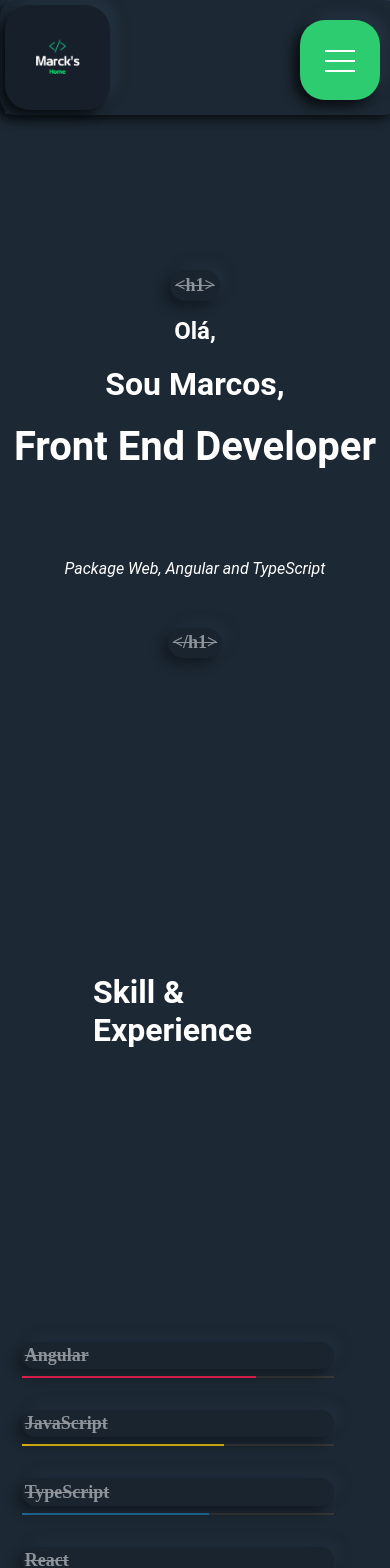
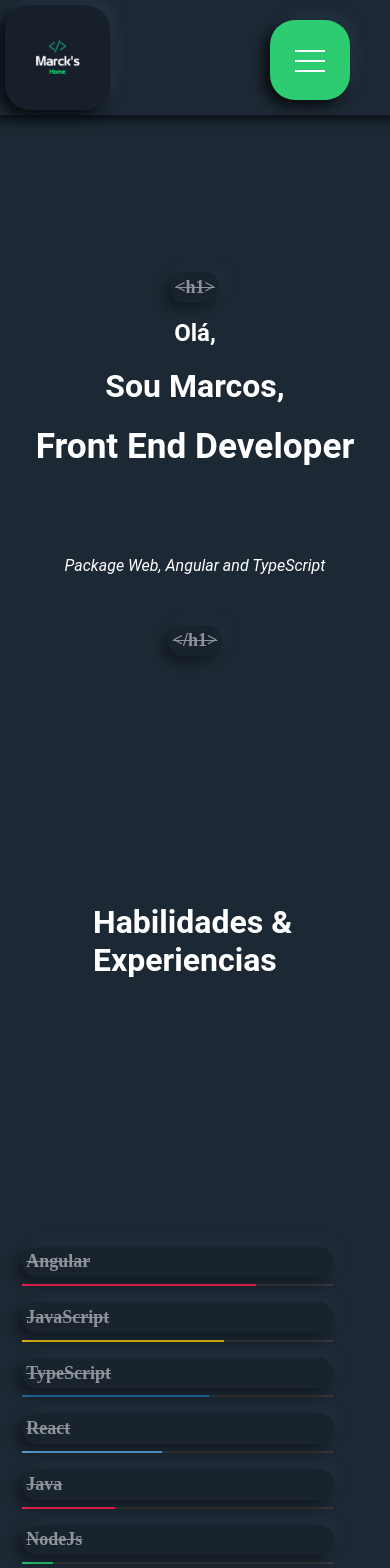
Before and after one commit to Marck45/MarckNewPage, an Angular app: page /myskills in a window 390 px wide. Shown: the top 1568 px of the page. Built offline with nearby package versions, Linux system fonts and the light colour scheme.

Commit message:
responsividade mobile do footer

```diff
--- a/src/app/component/contact/contact.component.ts
+++ b/src/app/component/contact/contact.component.ts
@@ -44,6 +44,9 @@ export class ContactComponent implements OnInit {
 
     // Usar o método reset para limpar os controles na tela
     this.formCliente.reset(new  Cliente());
+
+    alert('Os dados foram cadastrados e enviados');
+
   }
 
 }
--- a/src/app/component/footer/footer.component.css
+++ b/src/app/component/footer/footer.component.css
@@ -83,15 +83,11 @@
   @media (min-width:320px) and (max-width: 425px){
 
         .logo-container{
-            width: 30%;
-        }
-
-        .logo-container img{
-            width: 90%;
+            display: none;
         }
 
         .stats{
-            width: 30%;
+            width: 50%;
             font-size: 0.5rem;
             padding: 0.5rem;
             text-align: center;
@@ -100,7 +96,7 @@
         .social-media{
             display: flex;
             flex-direction: column;
-            width: 40%;
+            width: 50%;
         }
 
         .social-media li a svg {
--- a/src/app/component/home-about/home-about.component.css
+++ b/src/app/component/home-about/home-about.component.css
@@ -90,6 +90,25 @@ p{
 
 /* responsive home */
 
+@media (min-width:425px) and (max-width: 768px){
+    .hi{
+        font-size: 1.5rem;
+    }
+
+    .marcos{
+        font-size: 2rem;
+    }
+
+    .front{
+        font-size: 2.2rem;
+    }
+
+    p{
+        font-size: 1rem;
+    }
+
+}
+
 @media (min-width:320px) and (max-width: 425px){
 
     .hi{
@@ -101,7 +120,7 @@ p{
     }
 
     .front{
-        font-size: 2.5rem;
+        font-size: 2.2rem;
     }
 
     p{
@@ -109,3 +128,9 @@ p{
     }
 
 }
+
+@media (width: 320px){
+    .front{
+        font-size: 2rem;
+    }
+}
--- a/src/app/component/myskills/myskills.component.css
+++ b/src/app/component/myskills/myskills.component.css
@@ -1,6 +1,9 @@
 /* configuração geral */
 main{
     height: 100vh;
+    display: flex;
+    align-items: center;
+    justify-content: center;
 }
 
 /* layout da home */
@@ -49,7 +52,7 @@ span{
 
 .skills p{
     font-size: 1rem;
-    margin: 50px;
+    margin: 30px;
     transition: 0.8s;
 }
 
@@ -68,12 +71,8 @@ span{
     padding-right: 35px;
 }
 
-.grafic{
-    padding: 50px 0px 0px 0px;
-}
-
 .chart {
-    margin-bottom: 2rem;
+    margin-bottom: 1rem;
 }
 
 .chart span {
@@ -81,6 +80,7 @@ span{
     font-family: font-file-82132;
     margin-bottom: 7px;
     display: block;
+    padding: 0.3rem;
 }
 
 .chart footer {
--- a/src/app/component/myskills/myskills.component.html
+++ b/src/app/component/myskills/myskills.component.html
@@ -2,7 +2,7 @@
   <div class="page-inner">
     <div class="skills">
       <span class="tags top-tags"> &lt;h2&gt; <br /> </span>
-      <h1>Skill & Experience</h1>
+      <h1>Habilidades & Experiencias</h1>
       <span class="tags top-tags"> &lt;/h2&gt; <br /> </span>
 
       <span class="tags top-tags"> &lt;p&gt; <br /> </span>
--- a/src/app/component/nav-aside-bar/nav-aside-bar.component.css
+++ b/src/app/component/nav-aside-bar/nav-aside-bar.component.css
@@ -3,15 +3,15 @@
 }
 
 .nav-container {
-    display:flex;
+  display: flex;
   text-align: center;
   position: fixed;
   min-width: 100%;
-    border-radius: 17px;
   background: #1C2833 solid;
-    box-shadow:  -5px 5px 10px #0b1014,
+  box-shadow: -5px 5px 10px #0b1014,
     5px -5px 10px #2d4052;
   padding: 0.3rem;
+  z-index: 10;
 }
 
 .logo {
@@ -24,7 +24,7 @@
   height: 100%;
   border-radius: 25px;
   background: #17202A;
-    box-shadow:  -6px 6px 12px #090d11,
+  box-shadow: -6px 6px 12px #090d11,
     6px -6px 12px #253343;
 }
 
@@ -51,7 +51,7 @@
   justify-content: space-around;
   align-items: center;
   font-size: 1rem;
-    min-width: 200px;
+  min-width: 150px;
 }
 
 .nav-bar li a {
@@ -66,9 +66,9 @@
 /* Change the link color to #111 (black) on hover */
 .nav-bar li a:hover {
   color: #2ECC71;
-    border-radius: 25px;
+  border-radius: 45rem;
   background: #17202A;
-    box-shadow:  -6px 6px 12px #090d11,
+  box-shadow: -6px 6px 12px #090d11,
     6px -6px 12px #253343;
   padding: 1rem;
 }
@@ -110,7 +110,7 @@
 .nav-social li a:hover {
   color: #2ECC71;
   background: #17202A;
-    box-shadow:  -6px 6px 12px #090d11,
+  box-shadow: -6px 6px 12px #090d11,
     6px -6px 12px #253343;
   border-radius: 25px;
 }
@@ -122,21 +122,21 @@
 
 /* menu toggle css*/
 
-.menu{
+.menu {
   display: flex;
   justify-content: flex-start;
   align-items: center;
+  max-width: 100%;
 }
 
 label .menu {
   position: absolute;
-  right: 20px;
+  right: 50px;
   top: 20px;
-  z-index: 100;
   width: 80px;
   height: 80px;
   background: #2ECC71;
-  box-shadow:  -6px 6px 12px #090d11,
+  box-shadow: -6px 6px 12px #090d11,
     6px -6px 12px #253343;
   border-radius: 25px;
   -webkit-transition: .5s ease-in-out;
@@ -159,7 +159,8 @@ label .hamburger {
   transition: .5s ease-in-out;
 }
 
-label .hamburger:after, label .hamburger:before {
+label .hamburger:after,
+label .hamburger:before {
   -webkit-transition: .5s ease-in-out;
   transition: .5s ease-in-out;
   content: "";
@@ -170,46 +171,54 @@ label .hamburger:after, label .hamburger:before {
   background: #fff;
 }
 
-label .hamburger:before { top: -10px; }
+label .hamburger:before {
+  top: -10px;
+}
 
-label .hamburger:after { bottom: -10px; }
+label .hamburger:after {
+  bottom: -10px;
+}
 
-label input { display: none; }
+label input {
+  display: none;
+}
 
-label input:checked + .menu {
-  box-shadow:  -6px 6px 12px #090d11,
+label input:checked+.menu {
+  box-shadow: -6px 6px 12px #090d11,
     6px -6px 12px #253343;
   border-radius: 25px;
 
 }
 
-label input:checked + .menu .hamburger {
+label input:checked+.menu .hamburger {
   -webkit-transform: rotate(45deg);
   transform: rotate(45deg);
 
 }
 
-label input:checked + .menu .hamburger:after {
+label input:checked+.menu .hamburger:after {
   -webkit-transform: rotate(90deg);
   transform: rotate(90deg);
   bottom: 0;
 
 }
 
-label input:checked + .menu .hamburger:before {
+label input:checked+.menu .hamburger:before {
   -webkit-transform: rotate(90deg);
   transform: rotate(90deg);
   top: 0;
 
 }
 
-label input:checked + .menu + ul { opacity: 1; }
+label input:checked+.menu+ul {
+  opacity: 1;
+}
 
 label ul {
   z-index: 200;
   position: absolute;
   top: 100%;
-  left: 70%;
+  left: 50%;
   -webkit-transform: translate(-50%, -50%);
   transform: translate(-50%, -50%);
   opacity: 0;
@@ -222,32 +231,36 @@ label a {
   display: block;
   color: #2ECC71;
   text-decoration: none;
-  box-shadow:  -6px 6px 12px #090d11,
+  box-shadow: -6px 6px 12px #090d11,
     6px -6px 12px #253343;
   border-radius: 25px;
   width: 200px;
-  font-size: 2rem;
+  font-size: 1.5rem;
   border: none;
   padding-top: 3rem;
 }
 
-label li{
+label li {
   margin-bottom: 4rem;
 }
 
 
 /* nav bar responsiva */
 
+
+/* escondendo a barra hamburguer de navegação */
 @media screen and (min-width: 768px) {
 
-  .menu-burger{
+  .menu-burger {
     display: none;
   }
 }
 
-@media (min-width:320px) and (max-width: 1024px){
+/* redefinindo as informaçoes que aparecem ou não*/
 
-  .nav-social{
+@media (min-width:320px) and (max-width: 1024px) {
+
+  .nav-social {
     display: none;
   }
 
@@ -257,24 +270,18 @@ label li{
 
   .nav-bar ul li {
     font-size: 0.8rem;
-    min-width: 200px;
+    min-width: 150px;
   }
 
 }
 
+@media (min-width:0px) and (max-width: 767px) {
 
-
-
-@media (min-width:320px) and (max-width: 767px){
-
-
-
-
-    .nav-social{
+  .nav-social {
     display: none;
   }
 
-    .nav-bar{
+  .nav-bar {
     display: none;
   }
 
--- a/src/app/component/nav-aside-bar/nav-aside-bar.component.html
+++ b/src/app/component/nav-aside-bar/nav-aside-bar.component.html
@@ -7,7 +7,7 @@
   <div class="nav-bar">
     <ul>
       <li><a href="#homePage">Inicio</a></li>
-      <li><a href="#skillPage">Skills</a></li>
+      <li><a href="#skillPage">Habilidades</a></li>
       <li><a href="#workPage">Projetos</a></li>
       <li><a href="#contactPage">Contato</a></li>
     </ul>
--- a/src/app/component/works/works.component.html
+++ b/src/app/component/works/works.component.html
@@ -2,7 +2,7 @@
   <div class="container" id="workPage">
     <div class="work-title">
       <span class="tags top-tags"> &lt;h2&gt; <br /> </span>
-      <h1>Works & projects</h1>
+      <h1>Trabalhos & Projetos</h1>
       <span class="tags top-tags"> &lt;/h2&gt; <br /></span>
     </div>
 
```
Lines whose indentation alone changed are shown as unchanged.
